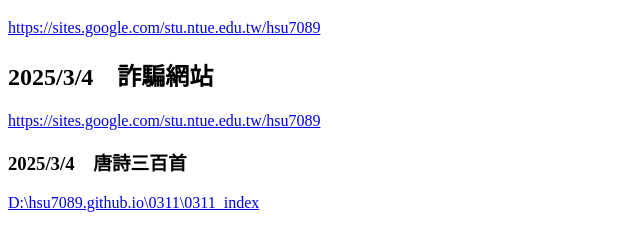
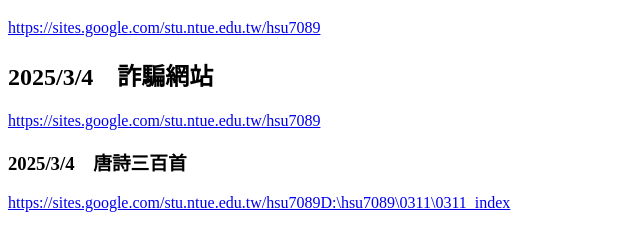
Before and after one commit to hsu7089/hsu7089.github.io, a plain HTML site: page index.html in a window 1280 px wide. Shown: the part 70-320 px from the top of the page, without its empty margins (0-640 px from the left). Drawn offline with Linux system fonts and the light colour scheme.

Commit message:
Update index.html

```diff
--- a/index.html
+++ b/index.html
@@ -14,10 +14,9 @@
         <p><a href="https://md.ntue.edu.tw/">https://sites.google.com/stu.ntue.edu.tw/hsu7089</a></p>
 
         <h3>2025/3/4　唐詩三百首</h3>
-        <p><a href="https://sites.google.com/stu.ntue.edu.tw/hsu7089">D:\hsu7089.github.io\0311\0311_index
+        <p><a href="https://sites.google.com/stu.ntue.edu.tw/hsu7089">https://sites.google.com/stu.ntue.edu.tw/hsu7089D:\hsu7089\0311\0311_index
 
-        </a></p>
-
+        </a></p
     </body>
 
-</html>
+    </html>
```
